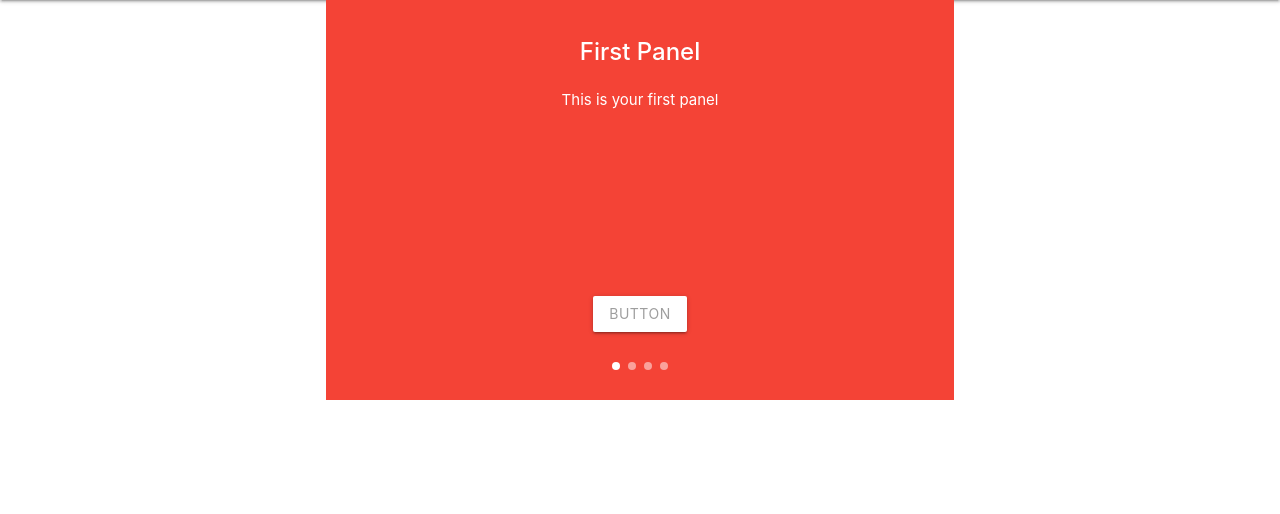
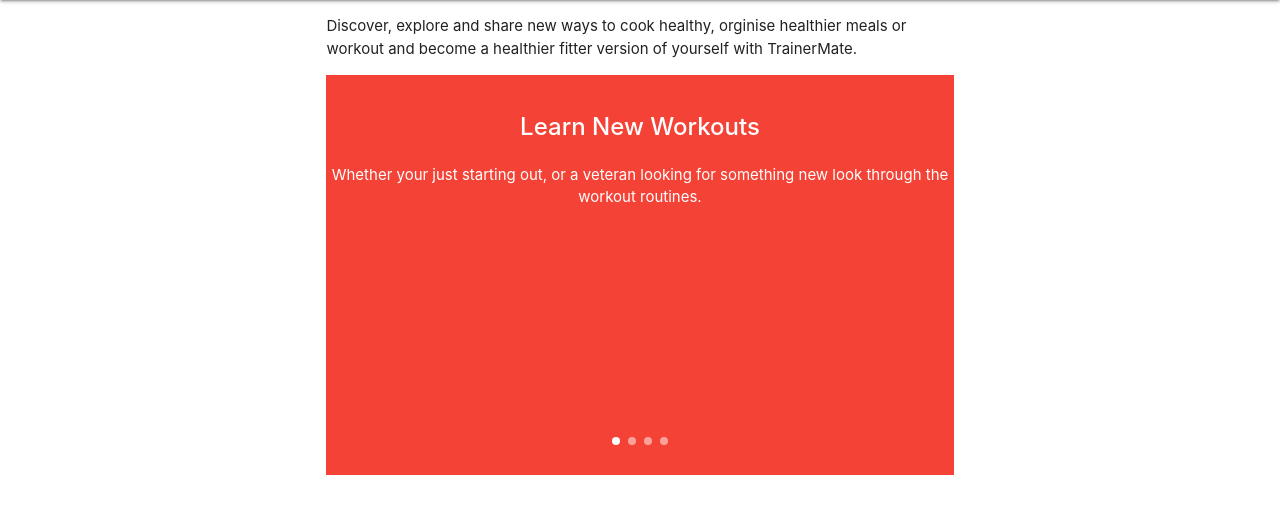
Before and after one commit to elg1e/Trainer-Mate, a Flask app: page / in a window 1280 px wide. Shown: the part 64-578 px from the top of the page. Run offline with Flask 2, Linux system fonts and the light colour scheme; some libraries are stand-ins or nearby versions.

Commit message:
Added text to home.html

```diff
--- a/templates/home.html
+++ b/templates/home.html
@@ -1,25 +1,26 @@
 {% extends 'base.html' %} {% block content %}
 
 <div class="container">
+    <p>Discover, explore and share new ways to cook healthy, orginise healthier meals or workout and become a healthier fitter version of yourself with TrainerMate.</p>
+</div>
+
+<div class="container">
   <div class="carousel carousel-slider center">
-    <div class="carousel-fixed-item center">
-      <a class="btn waves-effect white grey-text darken-text-2">button</a>
+    <div class="carousel-item red white-text" href="{{url_for('workout')}}">
+      <h2>Learn New Workouts</h2>
+      <p class="white-text">Whether your just starting out, or a veteran looking for something new look through the workout routines.</p>
     </div>
-    <div class="carousel-item red white-text" href="#one!">
-      <h2>First Panel</h2>
-      <p class="white-text">This is your first panel</p>
-    </div>
-    <div class="carousel-item amber white-text" href="#two!">
-      <h2>Second Panel</h2>
-      <p class="white-text">This is your second panel</p>
+    <div class="carousel-item amber white-text" href="#">
+      <h2>Need to keep your macros in check?</h2>
+      <p class="white-text">Check out the Meal Plans! Weight gain, weight loss or maintaining a weight, check to see if there's a meal plan for you.</p>
     </div>
     <div class="carousel-item green white-text" href="#three!">
-      <h2>Third Panel</h2>
-      <p class="white-text">This is your third panel</p>
+      <h2>Ready to cook?</h2>
+      <p class="white-text">Discover many different healthy recipes! Maybe breakfast, lunch or a post workout snack!</p>
     </div>
-    <div class="carousel-item blue white-text" href="#four!">
-      <h2>Fourth Panel</h2>
-      <p class="white-text">This is your fourth panel</p>
+    <div class="carousel-item blue white-text" href="{{url_for('post')}}">
+      <h2>Don't forget to share!</h2>
+      <p class="white-text">Not only can you discover but you can also share something you've learnt along the way!</p>
     </div>
   </div>
 </div>
```
